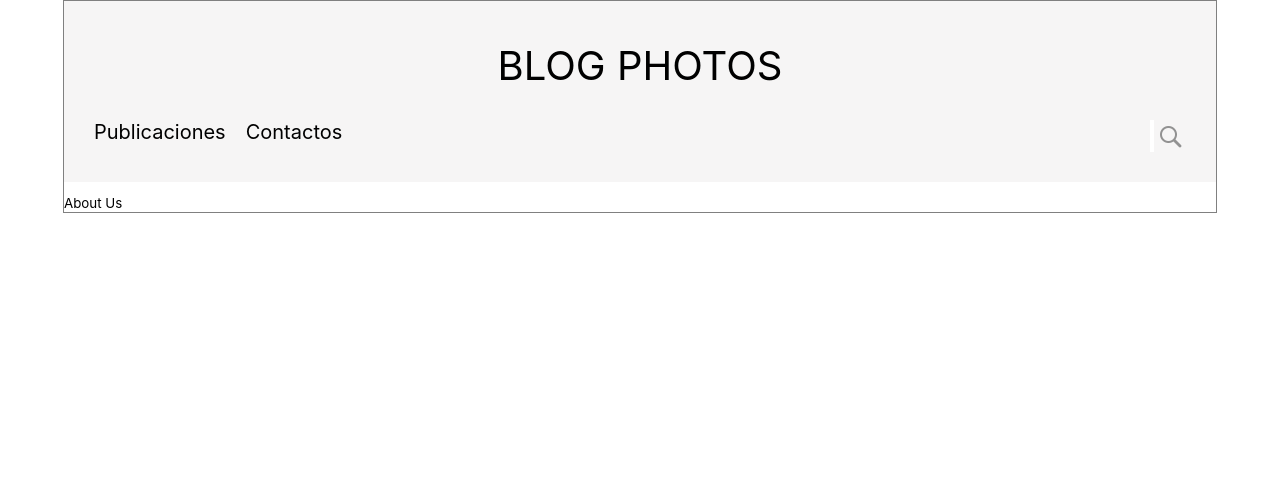
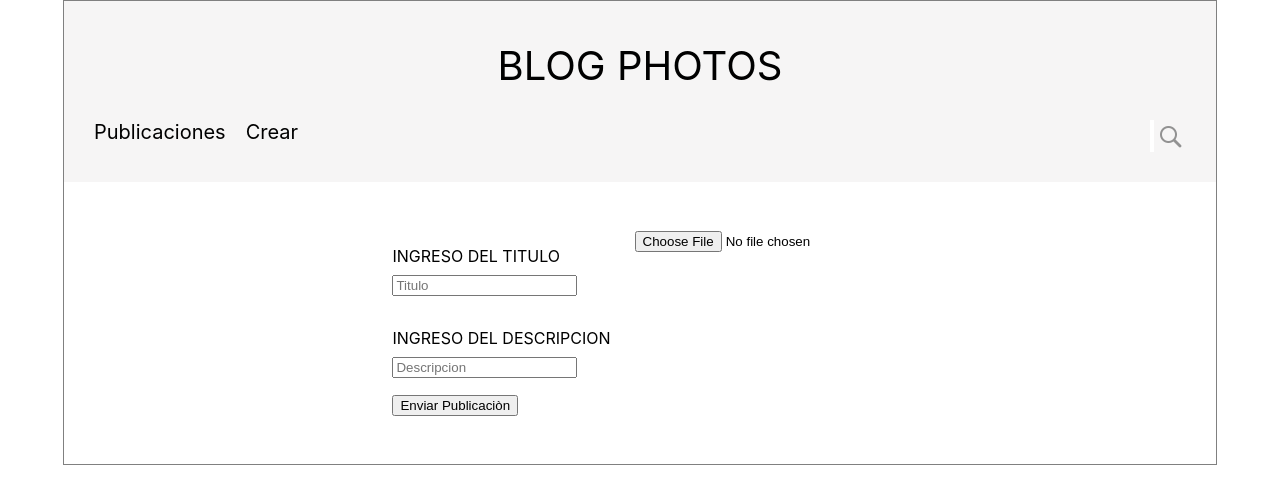
Before and after one commit to bryanedward/react-blog-practice, a React (Create React App) app: page /Contactos in a window 1280 px wide. Shown: the top 504 px of the page. Built offline with nearby package versions, Linux system fonts and the light colour scheme.

Commit message:
creacion para guardar fotos en firabase storage

```diff
--- a/package.json
+++ b/package.json
@@ -10,7 +10,8 @@
     "react": "^16.13.1",
     "react-dom": "^16.13.1",
     "react-router-dom": "^5.2.0",
-    "react-scripts": "3.4.3"
+    "react-scripts": "3.4.3",
+    "reactfire": "^2.0.3"
   },
   "scripts": {
     "start": "react-scripts start",
--- a/src/App.js
+++ b/src/App.js
@@ -1,6 +1,5 @@
 import React from 'react';
 import './App.css';
-import IndexHome from './containers/Home/Index'
 import IndexHero from './components/Hero/Index';
 import { BrowserRouter as Router, Route } from 'react-router-dom';
 import CreatePost from './containers/CreatePost/CreatePost';
--- a/src/components/BlogPost/Index.js
+++ b/src/components/BlogPost/Index.js
@@ -2,7 +2,6 @@ import React, { Component } from 'react'
 import './Style.css'
 import Service from '../../services/service'
 import IndexCard from '../Ui/Card/Index'
-import Blog from '../../data/infoo.json'
 
 export default class IndexBlogPost extends Component {
 
@@ -28,7 +27,6 @@ export default class IndexBlogPost extends Component {
 
         items.forEach(element => {
             //recorrer los datos y guardalos
-            console.log(element.val());
             let key = element.key
             let data = element.val()
             publication.push({
--- a/src/components/Navbar/Index.js
+++ b/src/components/Navbar/Index.js
@@ -22,7 +22,7 @@ const IndexNavbar = () => {
         <div className="navbar">
             <ul className="navbarMenu">
                 <li><NavLink to="/Publicaciones">Publicaciones</NavLink></li>
-                <li><NavLink to="/Contactos">Contactos</NavLink></li>
+                <li><NavLink to="/Contactos">Crear</NavLink></li>
             </ul>
             <div className="search">
                 <form onSubmit={submitSearch}>
--- a/src/containers/CreatePost/CreatePost.js
+++ b/src/containers/CreatePost/CreatePost.js
@@ -1,13 +1,62 @@
-import React from 'react'
+
+import React, { Component } from 'react'
+import './style.css'
+import Service from '../../services/service'
+
+export default class CreatePost extends Component {
+
+    constructor(props) {
+        super(props)
+        this.state = {
+            image: null,
+            progress: 0,
+            url: ""
+        }
+    }
+
+    changeImg = e => {
+        //obtener los datos de la imagen
+        if (e.target.files[0]) {
+            const image = e.target.files[0]
+            this.setState(() => ({
+                image
+            }))
+        }
+    }
+
+    uploadImage = () => {
+        const { image } = this.state;
+        Service.createPost(image);
+    }
 
 
-const CreatePost = (params) => {
-    return(
-        <div>
-            <small>About Us</small>
-        </div>
-    )
-}
 
 
-export default CreatePost
+    render() {
+        return (
+            <div className="submit-form">
+                {
+                    false ?
+                        (<div><h4>Publicaciòn creado</h4></div>) :
+                        (<div className="form-groups">
+                            <div>
+                                <div className="form-group">
+                                    <label> Ingreso del titulo</label>
+                                    <input placeholder="Titulo" />
+                                </div>
+                                <div className="form-group">
+                                    <label> Ingreso del descripcion</label>
+                                    <input placeholder="Descripcion" />
+                                </div>
+                                <button onClick={this.uploadImage} className="btn btn-success"> Enviar Publicaciòn</button>
+                            </div>
+                            <div className="form-file">
+                                <input type="file" name="imagen" onChange={this.changeImg} />
+                            </div>
+                        </div>)
+                }
+            </div>
+        )
+
+    }
+}
--- /dev/null
+++ b/src/containers/CreatePost/style.css
@@ -0,0 +1,27 @@
+.submit-form{
+    display: flex;
+    justify-content: center;
+    margin: 3rem 0;
+}
+
+.form-groups{
+    display: flex;
+    flex-wrap: wrap;
+    justify-content: space-between;
+}
+
+
+.form-group{
+    padding: 1rem 0;
+    box-sizing: border-box;
+}
+
+.form-group label{
+    display: block;
+    margin-bottom: .5rem;
+    text-transform: uppercase;
+}
+
+.form-file{
+    margin-left: 1.5rem;
+}
--- a/src/firebase.js
+++ b/src/firebase.js
@@ -1,5 +1,4 @@
 import * as firebase from 'firebase'
-import "firebase/firebase-database"
 
 var firebaseConfig = {
     apiKey: "AIzaSyAXMQpgnljXO_-G08BanUUrO4HL4lyFAJM",
@@ -14,4 +13,4 @@ var firebaseConfig = {
   firebase.initializeApp(firebaseConfig);
 
 
-  export default firebase.database();
+  export default firebase;
--- a/src/services/service.js
+++ b/src/services/service.js
@@ -1,13 +1,33 @@
 import firebase from '../firebase'
+import "firebase/firebase-database"
+import "firebase/firebase-storage"
 
-const db = firebase.ref("/publications")
 
 class Service {
-    getAll(){
+    getAll() {
         //retornar todas las consultas
+        const ser = firebase.database()
+        const db = ser.ref("/publications")
         return db;
+    }
+
+    createPost(image){
+        //funcion para subir imagenes a firebase storage
+        const create = firebase.storage();
+        const uploadTask = create.ref('images/'+image.name).put(image);
+        uploadTask.on('state_changed', snapshot => {},
+            error => { console.log(error) },
+            () => {
+                create
+                .ref("images")
+                .child(image.name)
+                .getDownloadURL()
+                .then(url => {
+                    console.log(url);
+                })
+            })
+
     }
 }
 
-
 export default new Service()
```
Also changed, not shown: 1 other file (tests, documents, lock files or other folders).
